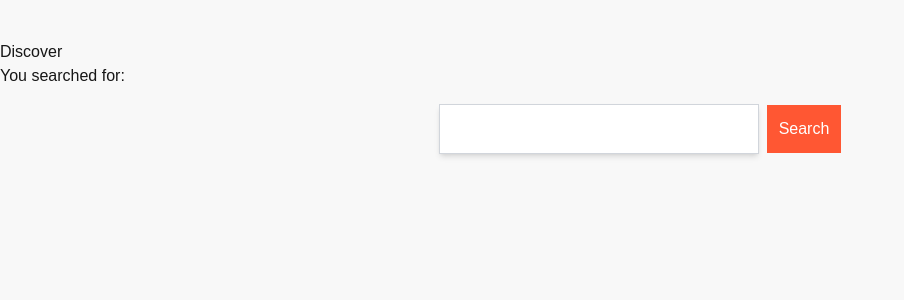
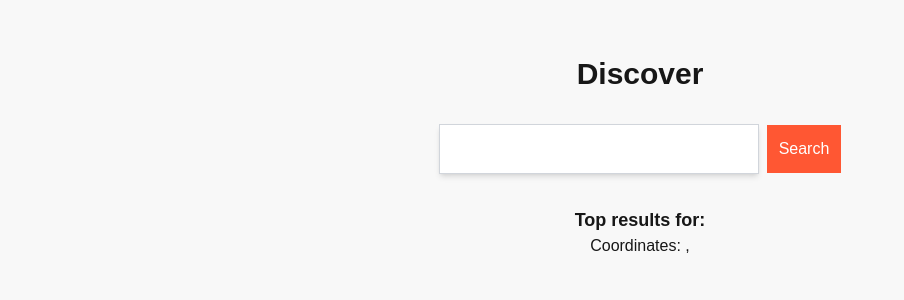
Before and after one commit to joshuacappelli/happymeals, a Next.js app: page /discover in a window 1280 px wide. Shown: the top 300 px of the page, without its empty margins (0-904 px from the left). Built offline with nearby package versions, Linux system fonts and the light colour scheme.

Commit message:
getting nearby place api

```diff
--- a/src/app/api/geocoding/route.ts
+++ b/src/app/api/geocoding/route.ts
@@ -1,8 +1,6 @@
 import type { NextRequest } from "next/server";
 import { NextResponse } from "next/server";
-import { config } from "dotenv";
 
-config();
 
 export async function GET(request: NextRequest) {
     const apiKey = process.env.GEOCODING_API_KEY;
--- /dev/null
+++ b/src/app/api/places/route.ts
@@ -0,0 +1,17 @@
+import type { NextRequest } from "next/server";
+import { NextResponse } from "next/server";
+
+export async function GET(request: NextRequest) {
+    const apiKey = process.env.GEOCODING_API_KEY;
+
+    if (!apiKey) {
+        return NextResponse.json({ error: "API key is not set" }, { status: 500 });
+    }
+
+    const searchparams = request.nextUrl.searchParams;
+    const coordinates = searchparams.get("coordinates");
+    const radius = searchparams.get("radius");
+    const includedPrimaryTypes = searchparams.get("includedPrimaryTypes");
+
+    const url = `https://maps.googleapis.com/maps/api/place/nearbysearch/json?location=${coordinates}&radius=${radius}&includedPrimaryTypes=${includedPrimaryTypes}&key=${apiKey}`;
+}
--- a/src/app/discover/page.tsx
+++ b/src/app/discover/page.tsx
@@ -3,16 +3,39 @@
 import React from 'react';
 import { SearchBar2 } from '@/components/form/searchbar';
 import { SearchContext } from '@/app/context/searchcontext';
-import { useContext } from 'react';
+import { useContext, useEffect, useState } from 'react';
+import getCoordinates from '../lib/geocoding';
 
 const DiscoverPage = () => {
-    const { address } = useContext(SearchContext);
+
+    const { address, setAddress } = useContext(SearchContext);
+    const [coordinates, setCoordinates] = useState<{ lat: number, lng: number } | null>(null);
+
+    const handleSearch = async (address: string) => {
+
+        if (address === "" || address === null) {
+            return;
+        }
+
+        setAddress(address);
+        const data = await getCoordinates(address);
+        const coordinates = data.results[0].geometry.location;
+        setAddress(data.results[0].formatted_address);
+        setCoordinates(coordinates);
+        console.log("coordinates", coordinates);
+    };
+
+    useEffect(() => {
+        handleSearch(address);
+    }, []);
+
     return (
-        <div className="discover-page">
-            <h1>Discover</h1>
-            <p>You searched for: {address}</p>
-            <SearchBar2 />
-            <div className="content">
+        <div className="flex flex-col items-center p-4">
+            <h1 className="text-3xl font-bold mb-4">Discover</h1>
+            <SearchBar2 onsearch={handleSearch} />
+            <p className="mt-4 text-lg font-semibold">Top results for: {address}</p>
+            <p className="text-md">Coordinates: {coordinates?.lat}, {coordinates?.lng}</p>
+            <div className="content mt-6">
                 {/* ... existing content ... */}
             </div>
         </div>
--- a/src/components/form/searchbar.tsx
+++ b/src/components/form/searchbar.tsx
@@ -11,10 +11,7 @@ const SearchBar: React.FC = () => {
   const [localAddress, setLocalAddress] = useState("");
   const { setAddress } = useContext(SearchContext);
 
-  const handleSearch = async () => {
-    const coordinates = await getCoordinates(localAddress);
-    console.log(coordinates);
-    console.log(localAddress);
+  const handleSearch = () => {
     setAddress(localAddress);
 
     router.push(`/discover`);
@@ -48,14 +45,17 @@ const SearchBar: React.FC = () => {
   );
 };
 
+interface SearchBar2Props {
+  onsearch: (address: string) => void;
+}
 
-const SearchBar2: React.FC = () => {
-  const { address } = useContext(SearchContext);
+const SearchBar2: React.FC<SearchBar2Props> = ({ onsearch }) => {
+  const { address, setAddress } = useContext(SearchContext);
   const [searchTerm, setSearchTerm] = useState("");
 
   const handleSearch = () => {
-    // Implement search functionality here
-    console.log("Searching for:", searchTerm);
+    setAddress(searchTerm);
+    onsearch(searchTerm);
   };
 
   return (
@@ -63,7 +63,7 @@ const SearchBar2: React.FC = () => {
       <input
         type="text"
         placeholder={` ${address}`}
-        className="border border-gray-300 p-3 w-80 shadow-md focus:outline-none focus:ring-2 focus:ring-blue-500 transition duration-300"
+        className="border border-gray-300 p-3 w-80 shadow-md focus:outline-none focus:ring-2 focus:ring-crimson transition duration-300"
         value={searchTerm}
         onChange={(e) => setSearchTerm(e.target.value)}
         onKeyDown={(e) => {
```
